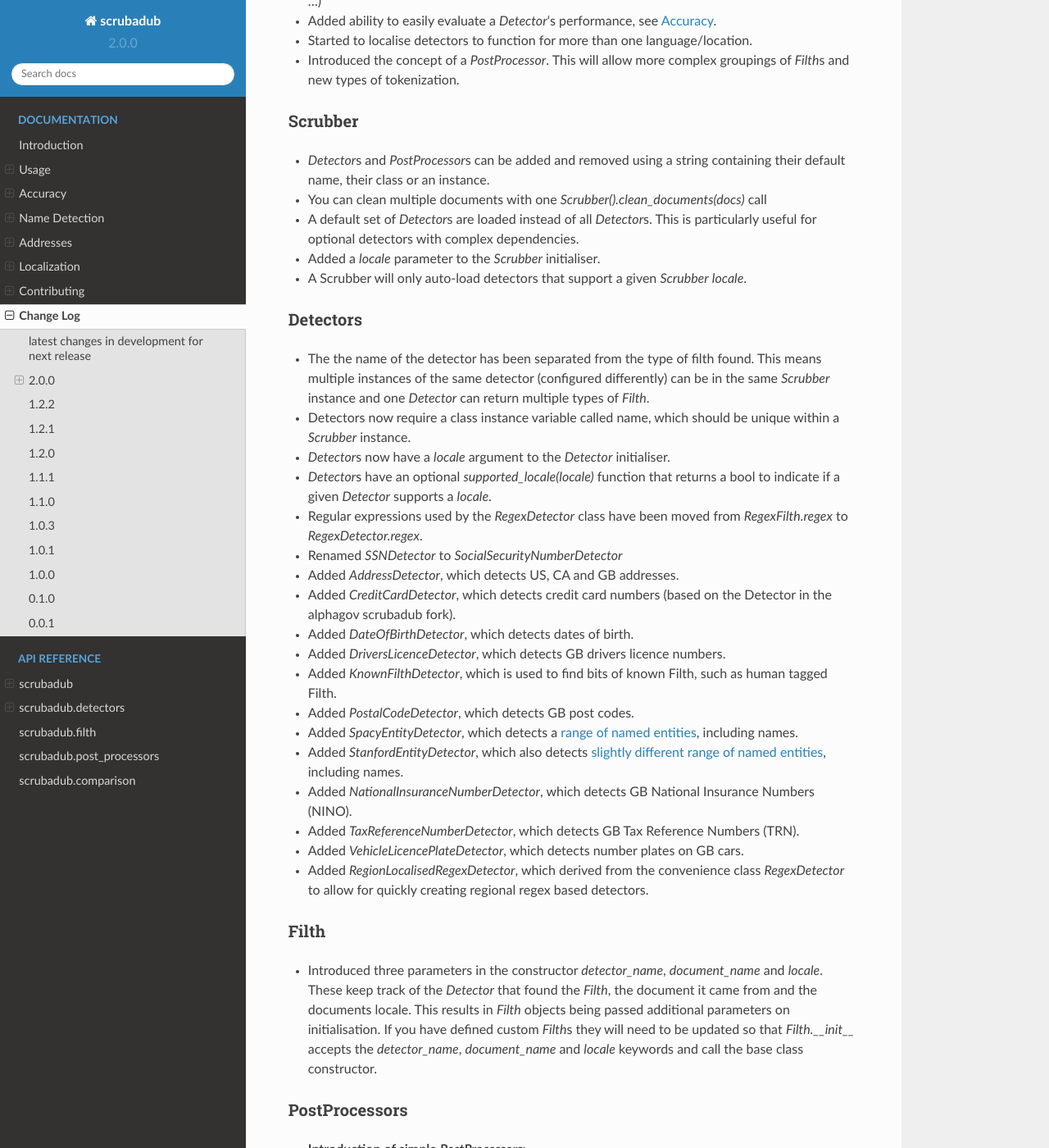
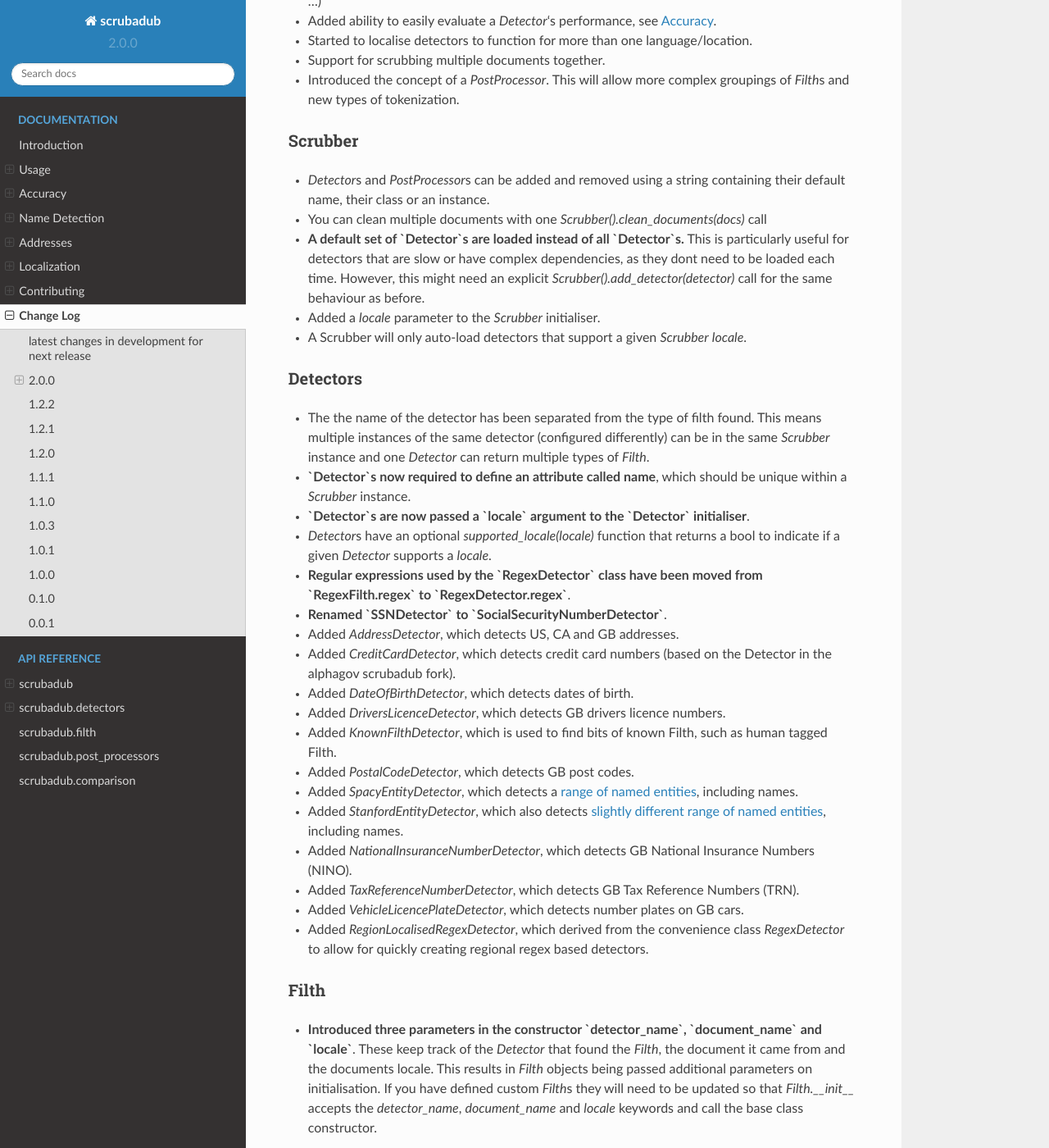
Before and after one commit to LeapBeyond/scrubadub, a Sphinx documentation site: the page built from docs/changelog.rst, in a window 1280 px wide and 1400 px high, scrolled down 450 px. Shown: the whole window at 82% size. Built offline with Sphinx 7.4.7 and the Read the Docs theme 2.0.0, drawn with Linux system fonts in a browser that asks for light colours.

Commit message:
tweak change log

```diff
--- a/docs/changelog.rst
+++ b/docs/changelog.rst
@@ -20,6 +20,7 @@
 * Several new detectors have been added (spacy, stanford NER, tax reference number, credit card, ...)
 * Added ability to easily evaluate a `Detector`\ 's performance, see :ref:`accuracy`.
 * Started to localise detectors to function for more than one language/location.
+* Support for scrubbing multiple documents together.
 * Introduced the concept of a `PostProcessor`.
   This will allow more complex groupings of `Filth`\ s and new types of tokenization.
 
@@ -28,8 +29,9 @@
 
 * `Detector`\ s and `PostProcessor`\ s can be added and removed using a string containing their default name, their class or an instance.
 * You can clean multiple documents with one `Scrubber().clean_documents(docs)` call
-* A default set of `Detector`\ s are loaded instead of all `Detector`\ s.
-  This is particularly useful for optional detectors with complex dependencies.
+* **A default set of `Detector`\ s are loaded instead of all `Detector`\ s.**
+  This is particularly useful for detectors that are slow or have complex dependencies, as they dont need to be loaded each time.
+  However, this might need an explicit `Scrubber().add_detector(detector)` call for the same behaviour as before.
 * Added a `locale` parameter to the `Scrubber` initialiser.
 * A Scrubber will only auto-load detectors that support a given `Scrubber` `locale`.
 
@@ -38,11 +40,11 @@
 
 * The the name of the detector has been separated from the type of filth found.
   This means multiple instances of the same detector (configured differently) can be in the same `Scrubber` instance and one `Detector` can return multiple types of `Filth`.
-* Detectors now require a class instance variable called name, which should be unique within a `Scrubber` instance.
-* `Detector`\ s now have a `locale` argument to the `Detector` initialiser.
+* **`Detector`\ s now required to define an attribute called name**, which should be unique within a `Scrubber` instance.
+* **`Detector`\ s are now passed a `locale` argument to the `Detector` initialiser**.
 * `Detector`\ s have an optional `supported_locale(locale)` function that returns a bool to indicate if a given `Detector` supports a `locale`.
-* Regular expressions used by the `RegexDetector` class have been moved from `RegexFilth.regex` to `RegexDetector.regex`.
-* Renamed `SSNDetector` to `SocialSecurityNumberDetector`
+* **Regular expressions used by the `RegexDetector` class have been moved from `RegexFilth.regex` to `RegexDetector.regex`**.
+* **Renamed `SSNDetector` to `SocialSecurityNumberDetector`**.
 * Added `AddressDetector`, which detects US, CA and GB addresses.
 * Added `CreditCardDetector`, which detects credit card numbers (based on the Detector in the alphagov scrubadub fork).
 * Added `DateOfBirthDetector`, which detects dates of birth.
@@ -59,7 +61,7 @@
 Filth
 ^^^^^
 
-* Introduced three parameters in the constructor `detector_name`, `document_name` and `locale`.
+* **Introduced three parameters in the constructor `detector_name`, `document_name` and `locale`**.
   These keep track of the `Detector` that found the `Filth`, the document it came from and the documents locale.
   This results in `Filth` objects being passed additional parameters on initialisation.
   If you have defined custom `Filth`\ s they will need to be updated so that `Filth.__init__` accepts the `detector_name`, `document_name` and `locale` keywords and call the base class constructor.
```
